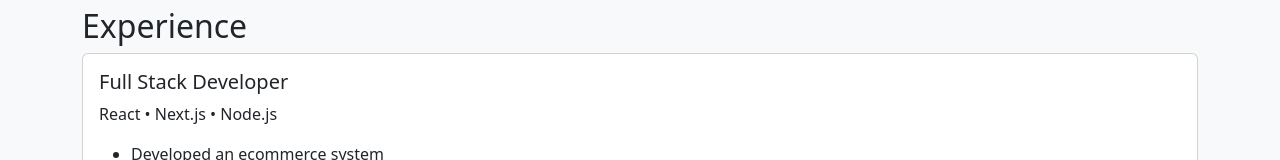
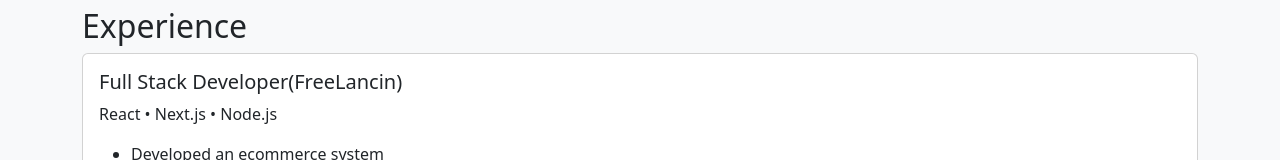
Before and after one commit to Melkzedk/my-resume, a React (Create React App) app: page / in a window 1280 px wide. Shown: the part 712-872 px from the top of the page. Built offline with nearby package versions, Linux system fonts and the light colour scheme.

Commit message:
small changes

```diff
--- a/src/components/Experience.js
+++ b/src/components/Experience.js
@@ -14,7 +14,7 @@ export default function Experience() {
       {/* Full Stack Developer */}
       <div className="card mb-3">
         <div className="card-body">
-          <h5 className="card-title">Full Stack Developer</h5>
+          <h5 className="card-title">Full Stack Developer(FreeLancin)</h5>
           <p className="card-text">React • Next.js • Node.js</p>
           <ul>
             <li>Developed an ecommerce system</li>
```
